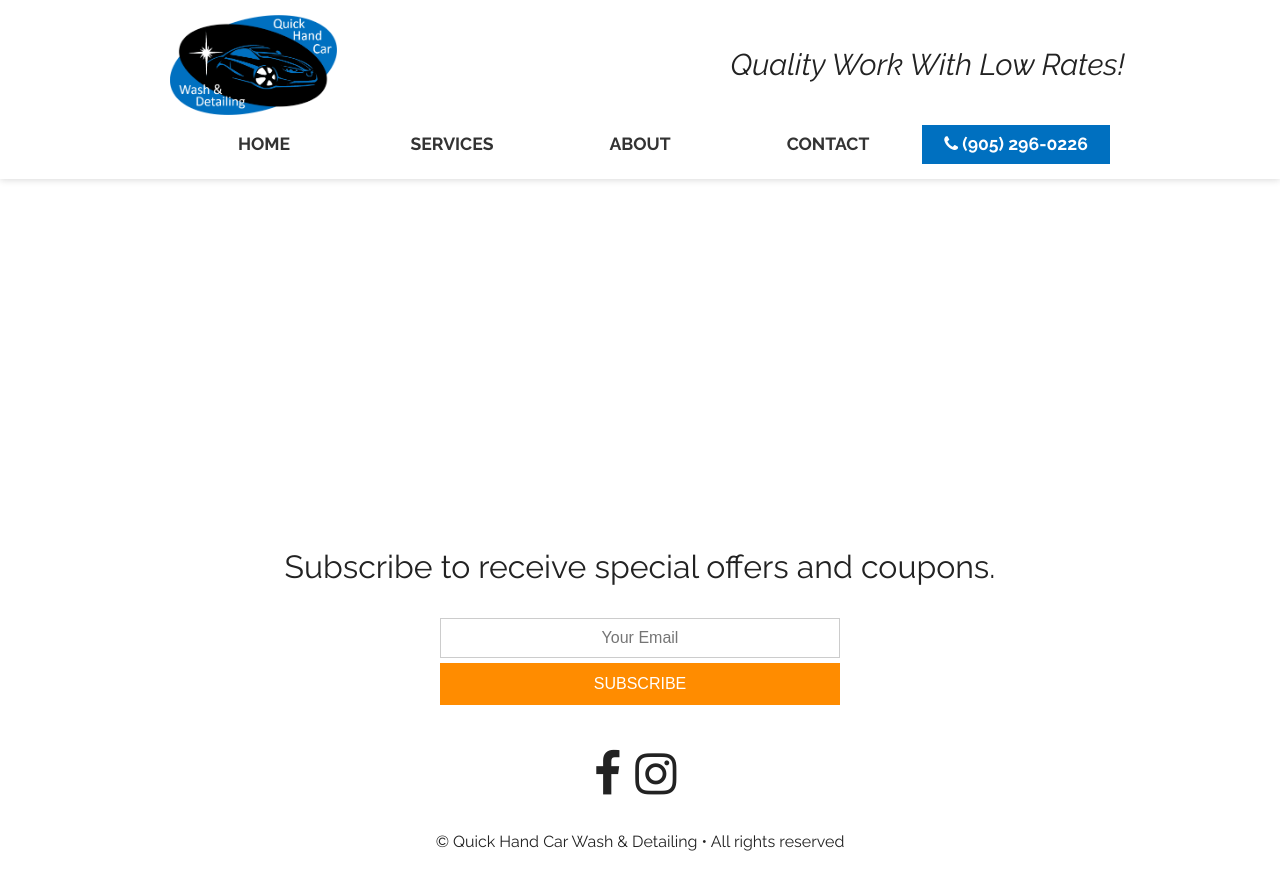
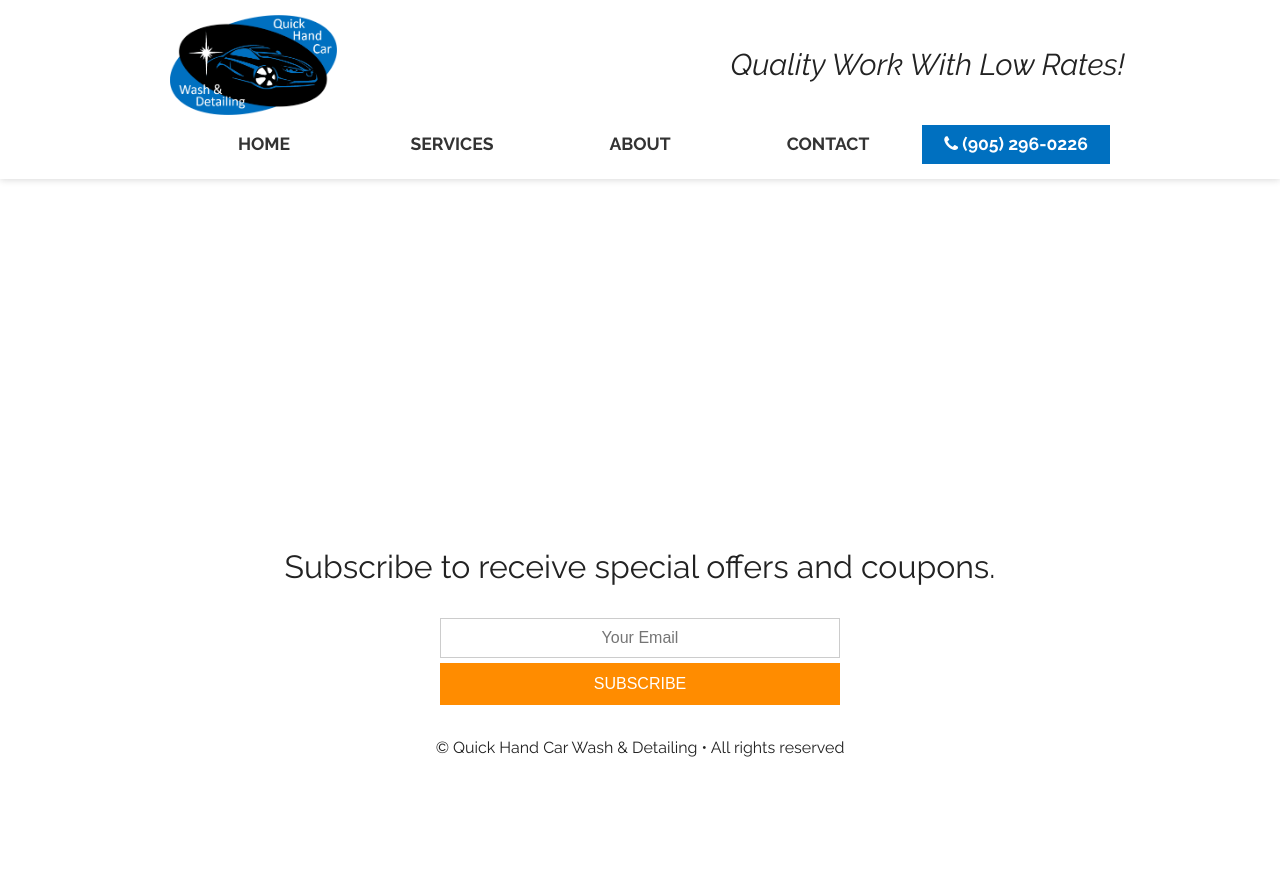
Before and after one commit to qhcw/website, a Jekyll site: the page built from index.markdown, in a window 1280 px wide and 900 px high, scrolled down 2939 px. Shown: the top 890 px of the window. Built offline with Jekyll 4.4.1, drawn with Linux system fonts in a browser that asks for light colours; nearby versions of some CDN libraries; after the commit the page ends 3745 px from its top, so only the background shows below that.

Commit message:
Update footer.html

```diff
--- a/_includes/footer.html
+++ b/_includes/footer.html
@@ -49,12 +49,6 @@
     </div>
 
 		<div class="row">
-			<div class="sm-12">
-				<ul class="social-links">
-					<li><a target="_blank" href="https://www.facebook.com/Quick-Hand-Car-Wash-Detailing-1756553531256654/"><i class="fa fa-facebook"></i></a></li>
-          <li><a target="_blank" href="https://www.instagram.com/quickhandcarwash/"><i class="fa fa-instagram"></i></a></li>
-				</ul>
-			</div>
 			<div class="sm-12 center" style="border-top: 1px solid rgba(255,255,255,0.05);">
 				<div class="copyright">
 				    &copy; Quick Hand Car Wash & Detailing &bull; All rights reserved
```
